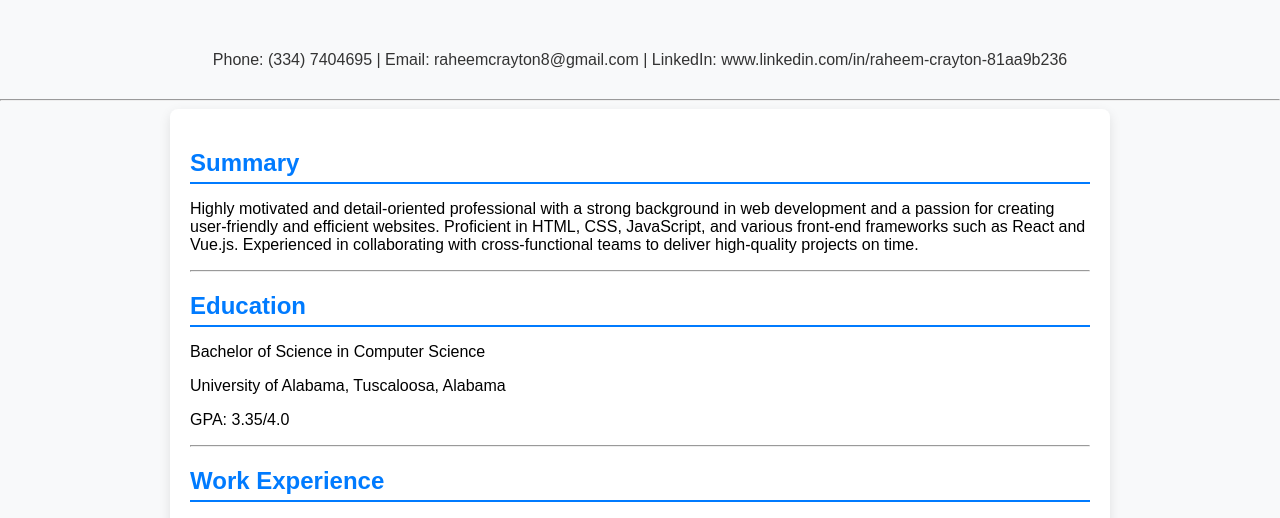
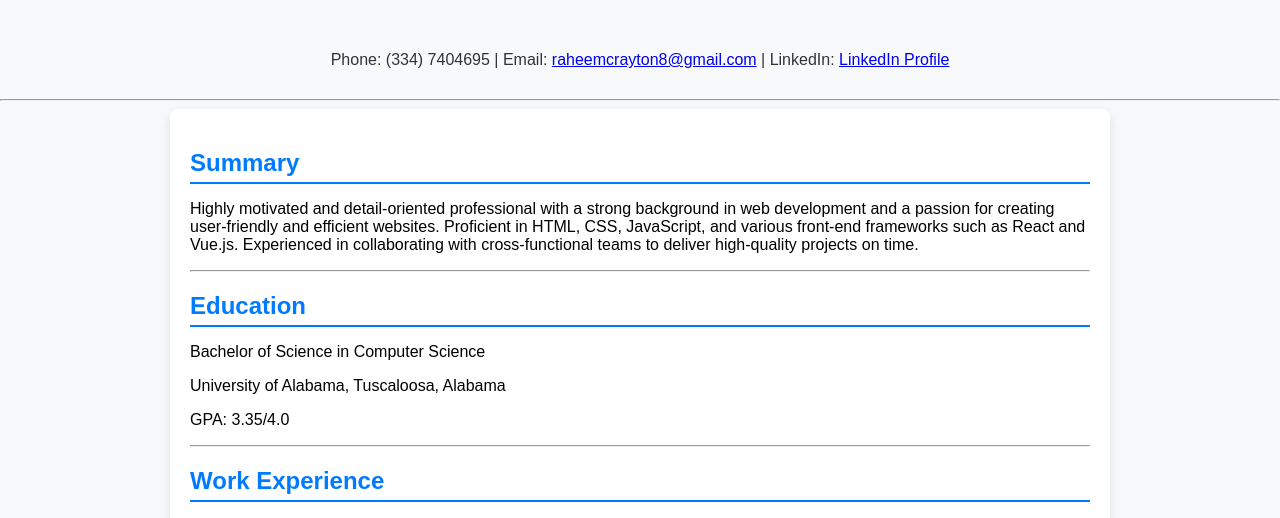
Before and after one commit to rkcrayton/Portfolio, a plain HTML site: page index.html in a window 1280 px wide. Shown: the part 261-779 px from the top of the page. Drawn offline with Linux system fonts and the light colour scheme.

Commit message:
added linkden link and gmail link

```diff
--- a/index.html
+++ b/index.html
@@ -12,7 +12,7 @@
         <h1 class="name-text">Raheem Crayton</h1>
     </div>
     <div class="contact-info">
-        <p>Phone: (334) 7404695 | Email: raheemcrayton8@gmail.com | LinkedIn: www.linkedin.com/in/raheem-crayton-81aa9b236</p>
+        <p>Phone: (334) 7404695 | Email: <a href="mailto:raheemcrayton8@gmail.com">raheemcrayton8@gmail.com</a> | LinkedIn: <a href="https://www.linkedin.com/in/raheem-crayton-81aa9b236" target="_blank">LinkedIn Profile</a></p>
     </div>
     <hr />
     <main>
```
